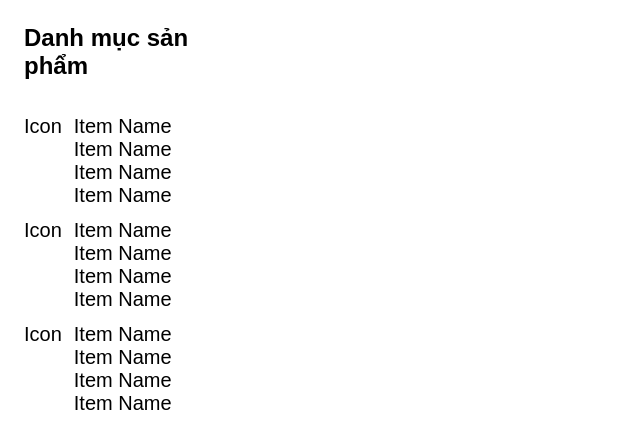
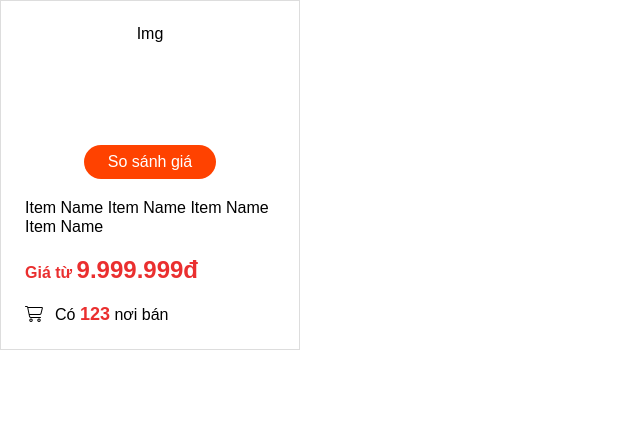
Before and after one commit to tranvanluyt2203/pbl7-web, a React (Vite) app: page /test in a window 1280 px wide. Shown: the top 448 px of the page, without its empty margins (0-640 px from the left). Built offline with nearby package versions, Linux system fonts and the light colour scheme.

Commit message:
Create Product

```diff
--- /dev/null
+++ b/src/components/Product/Product.jsx
@@ -0,0 +1,28 @@
+import "./Product.scss";
+
+const Product = () => {
+  return (
+    <>
+      <div className="product_container">
+        <div className="product_image_full">Img</div>
+        <div className="product_details">
+          <button>So sánh giá</button>
+        </div>
+        <div className="product_name">
+          Item Name Item Name Item Name Item Name{" "}
+        </div>
+        <div className="product_price">
+          Giá từ <span>9.999.999đ</span>
+        </div>
+        <div className="product_shop_count">
+          <span id="shop_icon">
+            <i className="fa-light fa-cart-shopping"></i>
+          </span>
+          Có <span id="shop_count">123</span> nơi bán
+        </div>
+      </div>
+    </>
+  );
+};
+
+export default Product;
--- /dev/null
+++ b/src/components/Product/Product.scss
@@ -0,0 +1,49 @@
+.product_container {
+    width  : 250px;
+    height : 300px;
+    border : 1px solid #ddd;
+    padding: 24px;
+
+    >div {
+        margin-bottom: 20px;
+    }
+
+    .product_image_full {
+        height    : 100px;
+        text-align: center;
+    }
+
+    .product_details {
+        text-align: center;
+
+        button {
+            background-color: #FF4200;
+            border          : none;
+            border-radius   : 20px;
+            color           : white;
+            padding         : 8px 24px;
+            cursor          : pointer;
+        }
+    }
+
+    .product_price {
+        font-weight: bold;
+        color      : #EA2F2F;
+
+        span {
+            font-size: 24px;
+        }
+    }
+
+    .product_shop_count {
+        #shop_icon {
+            margin-right: 12px;
+        }
+
+        #shop_count {
+            font-weight: bold;
+            color      : #EA2F2F;
+            font-size  : 18px;
+        }
+    }
+}
--- a/src/styles/normalize.scss
+++ b/src/styles/normalize.scss
@@ -55,7 +55,7 @@ html {
 body {
     margin     : 0;
     font-family: sans-serif;
-    font-size  : 20px;
+    font-size  : 16px;
 }
 
 /**
--- a/src/utils/router.jsx
+++ b/src/utils/router.jsx
@@ -1,8 +1,8 @@
 import HomePage from "../containers/User/HomePage";
-import Sidebar from "../components/Sidebar/Sidebar";
+import Product from "../components/Product/Product";
 
 const userRoutes = [{ path: "/", component: HomePage }];
 
-const testRouters = [{ path: "/test", component: Sidebar }];
+const testRouters = [{ path: "/test", component: Product }];
 
 export { userRoutes, testRouters };
```
